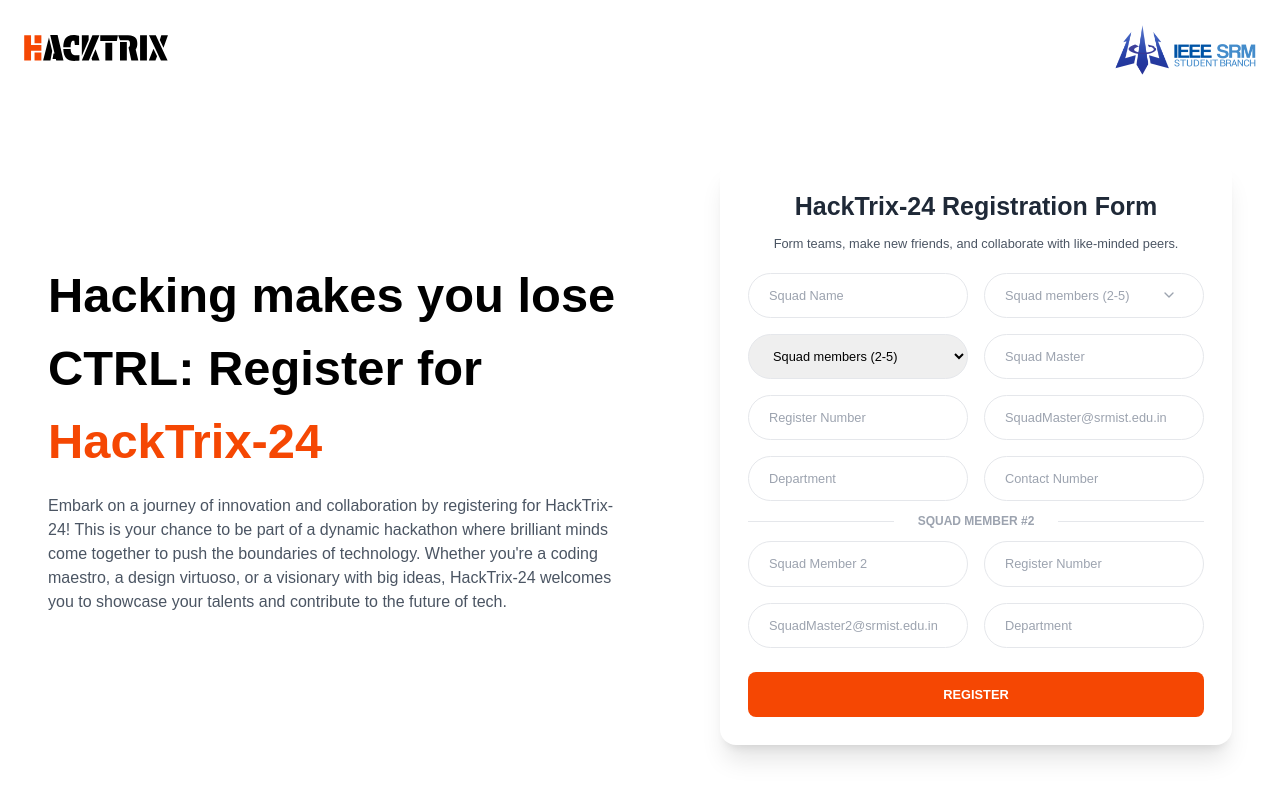
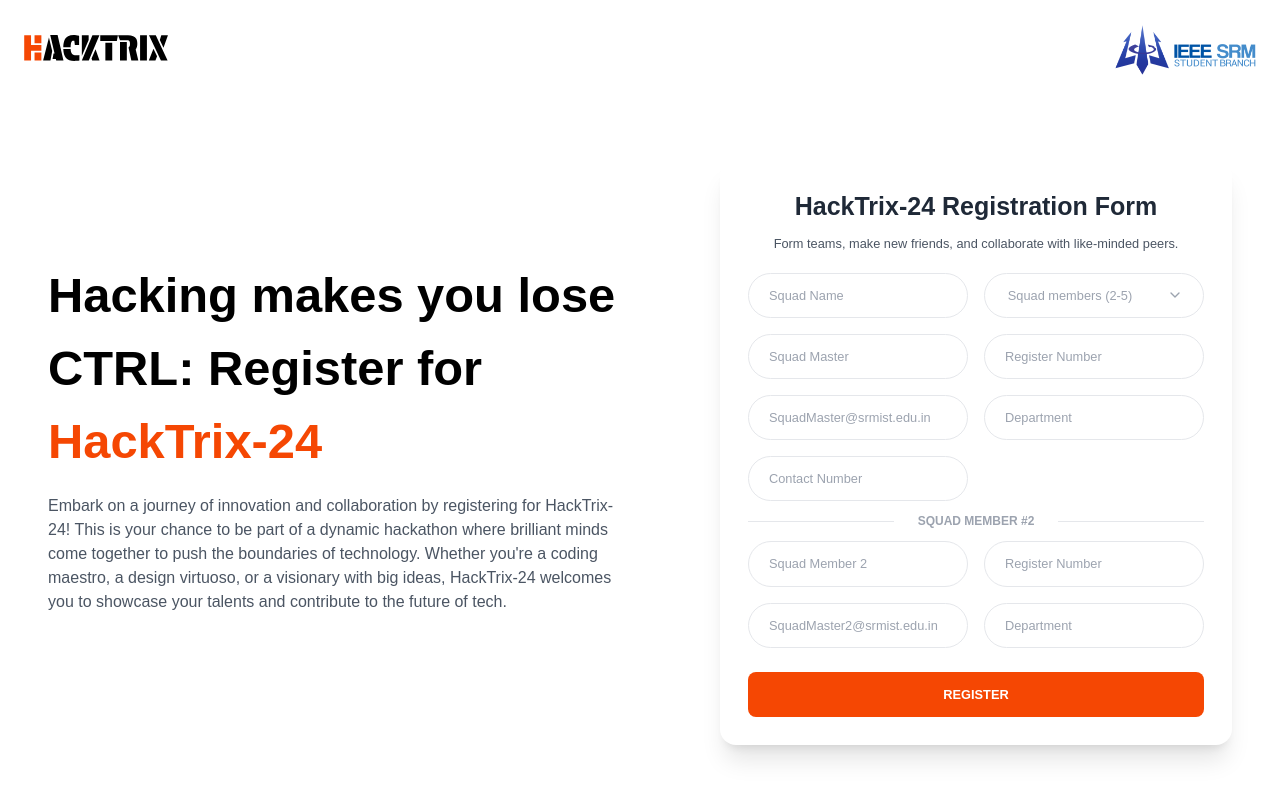
Before and after one commit to AkashSasikumar47/ieee-registrations-website, a Next.js app: page / in a window 1280 px wide. Shown: the top 800 px of the page. Built offline with nearby package versions, Linux system fonts and the light colour scheme.

Commit message:
add logic to the new dropdown

```diff
--- a/app/components/HomePage/RegistrationForm/RegistrationForm.tsx
+++ b/app/components/HomePage/RegistrationForm/RegistrationForm.tsx
@@ -68,16 +68,6 @@
     };
 
     const [selectedMembers, setSelectedMembers] = useState<number | ''>('');
-    const handleSelectChange = (event: ChangeEvent<HTMLSelectElement>) => {
-        const value = event.target.value;
-        const parsedValue = value !== '' ? parseInt(value, 10) : '';
-
-        setSelectedMembers(parsedValue);
-        if (typeof parsedValue === 'number') {
-            handleInputChange('squadSize', (parsedValue + 1).toString());
-        }
-    };
-
     const validateForm = () => {
 
         if (!squadDetails.squadName.trim()) {
@@ -210,7 +200,7 @@
                                                             type="button"
                                                             className="hs-dropdown-toggle py-3 px-5 inline-flex w-full items-center gap-x-8 xs:mb-4 lg:mb-0 border border-gray-200 hover:border-gray-300 text-sm text-gray-400 rounded-full bg-white disabled:opacity-50 disabled:pointer-events-none"
                                                         >
-                                                            Squad members (2-5)
+                                                            <span className="flex-1">{selectedMembers ? selectedMembers + 1 : 'Squad members (2-5)'}</span>
                                                             <svg
                                                                 className="hs-dropdown-open:rotate-180 size-4"
                                                                 xmlns="http://www.w3.org/2000/svg"
@@ -231,39 +221,31 @@
                                                             aria-labelledby="hs-dropdown-default">
                                                             <a
                                                                 className="flex items-center gap-x-3.5 py-2 px-3 rounded-full text-sm text-gray-800 hover:bg-gray-100 focus:outline-none focus:bg-gray-100"
-                                                                href="#">
+                                                                href="#"
+                                                                onClick={(e) => setSelectedMembers(1)}>
                                                                 2
                                                             </a>
                                                             <a
                                                                 className="flex items-center gap-x-3.5 py-2 px-3 rounded-full text-sm text-gray-800 hover:bg-gray-100 focus:outline-none focus:bg-gray-100"
-                                                                href="#">
+                                                                href="#"
+                                                                onClick={(e) => setSelectedMembers(2)}>
                                                                 3
                                                             </a>
                                                             <a
                                                                 className="flex items-center gap-x-3.5 py-2 px-3 rounded-full text-sm text-gray-800 hover:bg-gray-100 focus:outline-none focus:bg-gray-100"
-                                                                href="#">
+                                                                href="#"
+                                                                onClick={(e) => setSelectedMembers(3)}>
                                                                 4
                                                             </a>
                                                             <a
                                                                 className="flex items-center gap-x-3.5 py-2 px-3 rounded-full text-sm text-gray-800 hover:bg-gray-100 focus:outline-none focus:bg-gray-100"
-                                                                href="#">
+                                                                href="#"
+                                                                onClick={(e) => setSelectedMembers(4)}>
                                                                 5
                                                             </a>
 
                                                         </div>
                                                     </div>
-
-                                                    <select
-                                                        className="py-3 px-5 block w-full xs:mb-4 lg:mb-0 border border-gray-200 focus:border-orange rounded-full text-sm text-grey disabled:opacity-50 disabled:pointer-events-none hover:bg-orange-500"
-                                                        onChange={handleSelectChange}
-                                                        value={selectedMembers}
-                                                    >
-                                                        <option value="" disabled selected hidden>Squad members (2-5)</option>
-                                                        <option value="1">2</option>
-                                                        <option value="2">3</option>
-                                                        <option value="3">4</option>
-                                                        <option value="4">5</option>
-                                                    </select>
 
                                                     <input
                                                         type="text"
```
